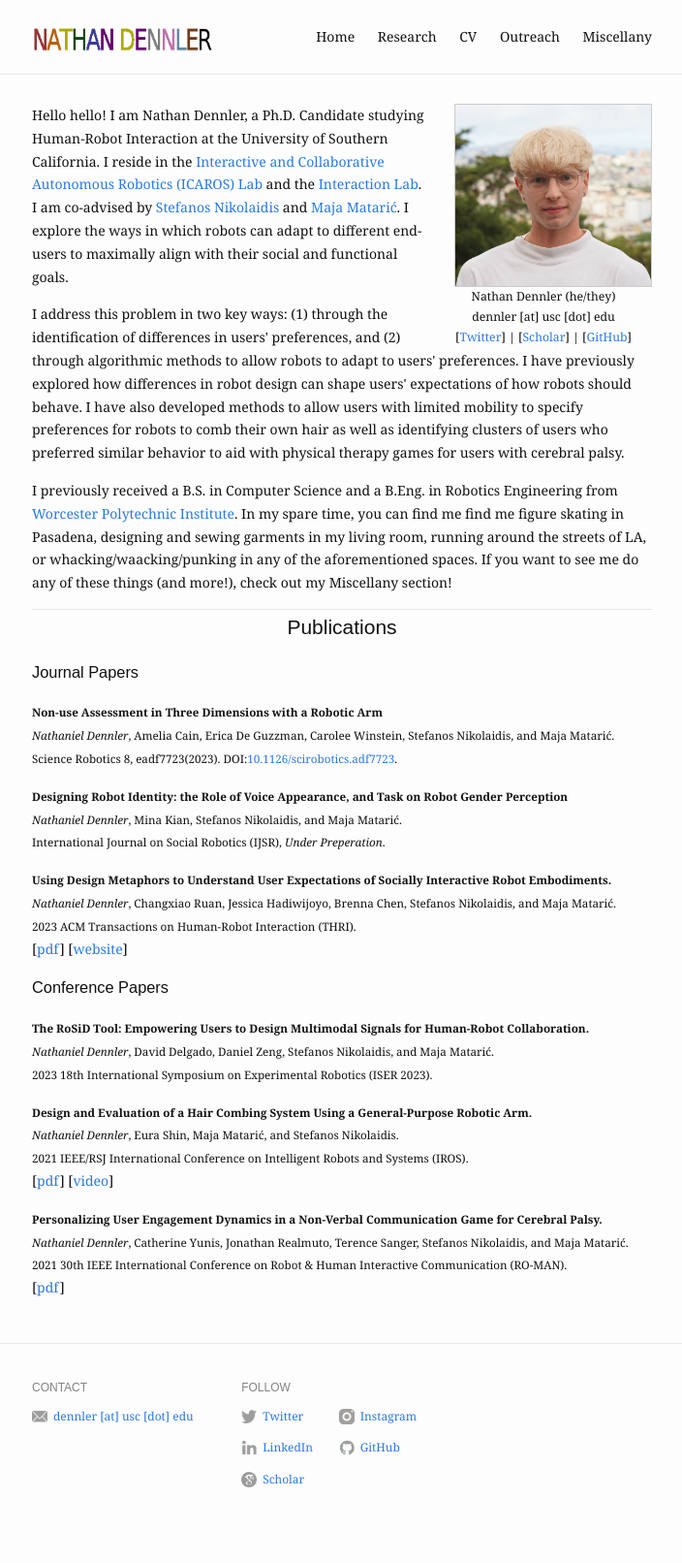
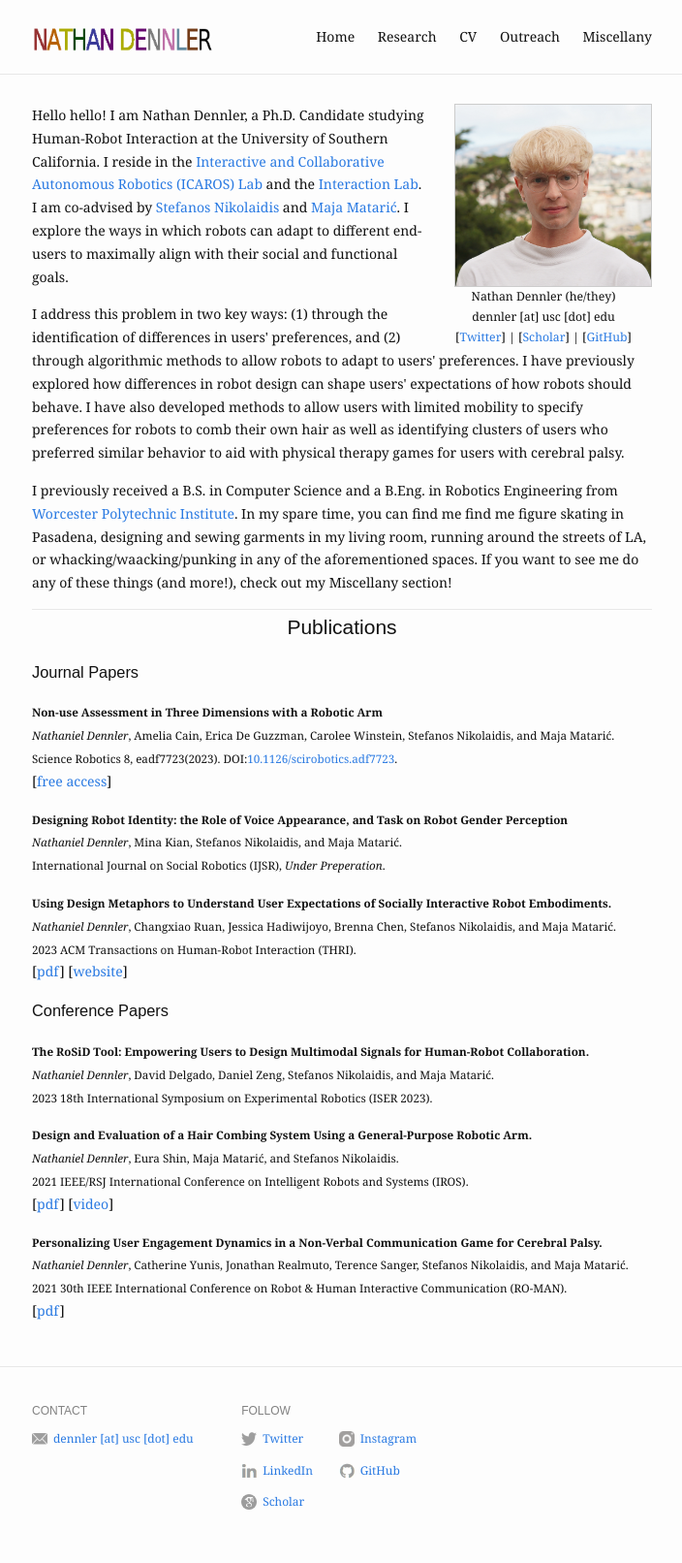
Before and after one commit to ndennler/ndennler.github.io, a Jekyll site: the page built from index.md, in a window 1280 px wide. Shown: the whole page at 97% size, without its empty margins (287-991 px from the left). Built offline with Jekyll 4.4.1, drawn with Linux system fonts in a browser that asks for light colours; before the commit the page ends 1589 px from its top, so only the background shows below that.

Commit message:
Update index.md

```diff
--- a/index.md
+++ b/index.md
@@ -30,6 +30,7 @@ Journal Papers
   <i>Nathaniel Dennler</i>, Amelia Cain, Erica De Guzzman, Carolee Winstein, Stefanos Nikolaidis, and Maja Matarić. <br>
   Science Robotics 8, eadf7723(2023). DOI:<a href="https://www.science.org/stoken/author-tokens/ST-1549/full">10.1126/scirobotics.adf7723</a>.<br>
   </small>
+  [<a href="https://www.science.org/stoken/author-tokens/ST-1549/full">free access</a>]
 </p>
 
 <p>
```
